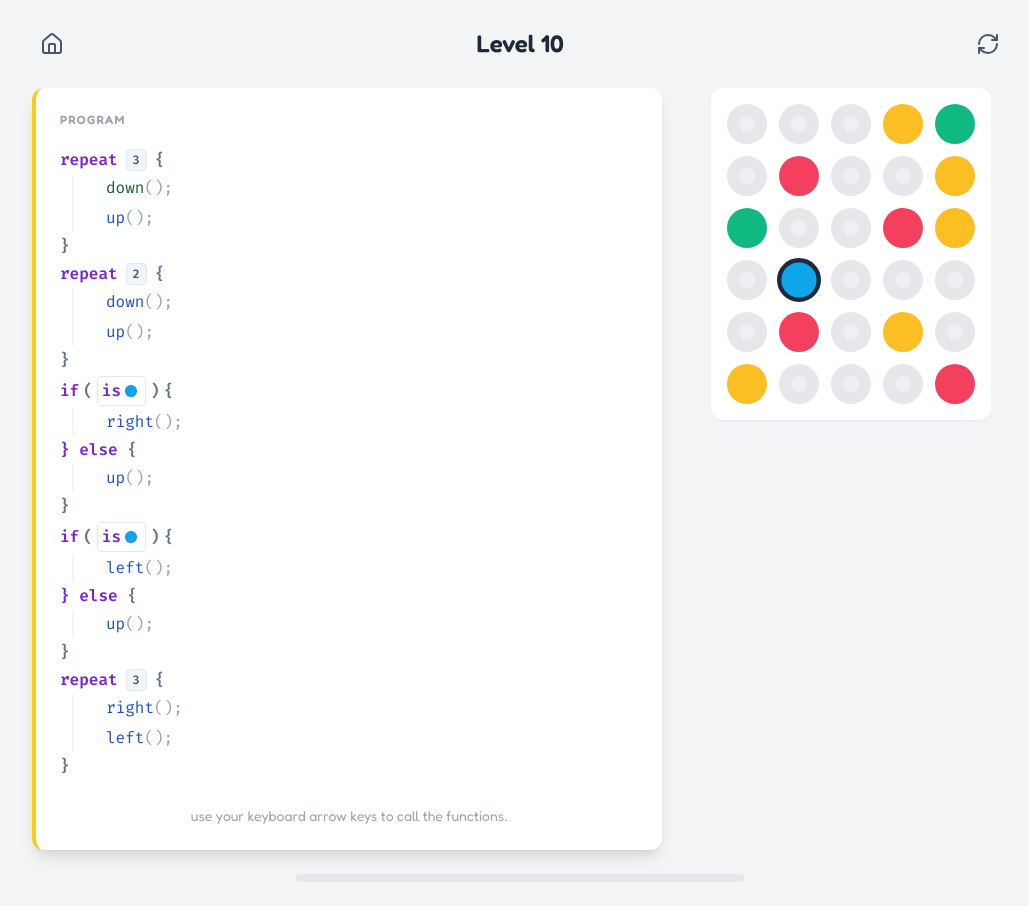
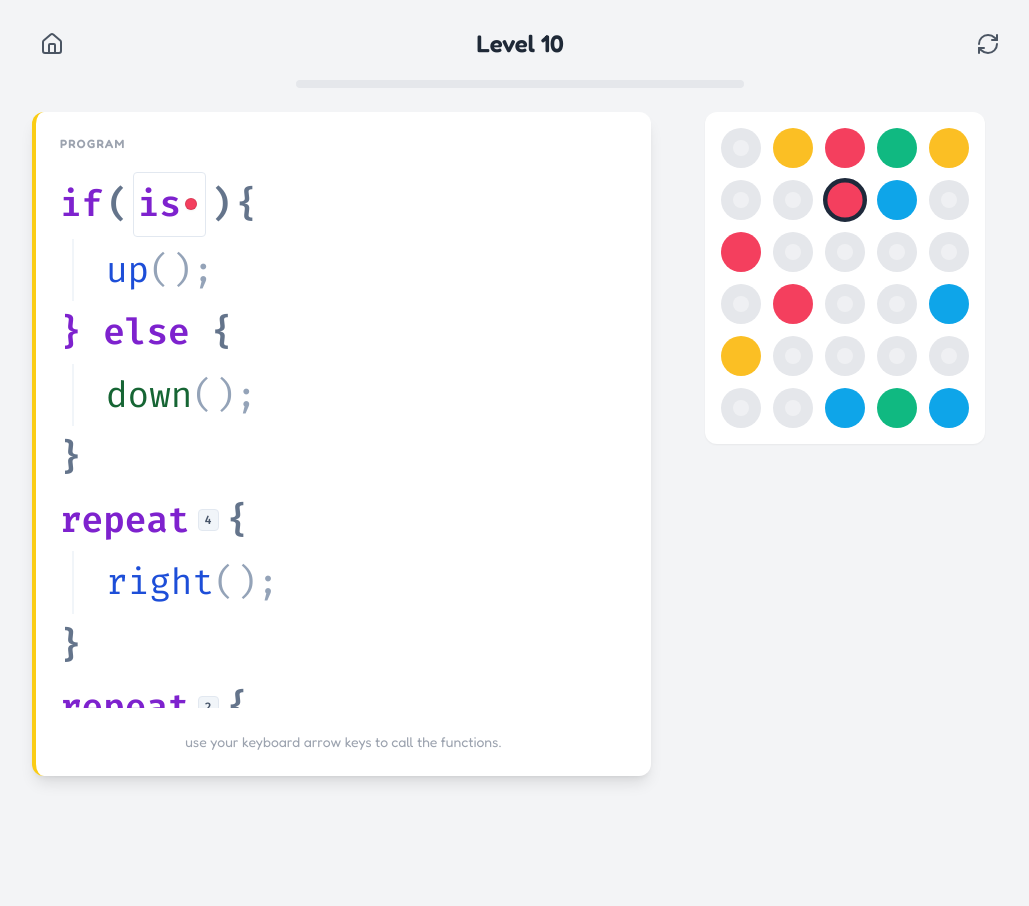
Before and after one commit to markdavidjamesbonner/compute_loop, a React (Vite) app: page / in a window 1280 px wide. Both pictures are taken after a click on the button "10". Shown: the whole page, without its empty margins (120-1149 px from the left). After the commit the page ends 800 px from the top, so only its background shows below. Built offline with nearby package versions, Linux system fonts and the light colour scheme.

Commit message:
left-side scrolling / colored circle fixes / unlocked levels / larger fonts for readability.

```diff
--- a/components/CodeDisplay.tsx
+++ b/components/CodeDisplay.tsx
@@ -25,7 +25,15 @@ export const CodeDisplay: React.FC<CodeDisplayProps> = ({ node, activeNodeId, de
 
   if (node.type === 'root') {
     return (
-      <div className="font-code text-sm sm:text-base leading-relaxed text-slate-700">
+    //   <div className="font-code text-sm sm:text-base leading-relaxed text-slate-700">
+    //     {node.children?.map(child => (
+    //       <CodeDisplay key={child.id} node={child} activeNodeId={activeNodeId} depth={0} />
+    //     ))}
+    //   </div>
+      <div
+        className="font-code text-xl leading-relaxed text-slate-900"
+        style={{ fontSize: '2.25rem' }}
+      >
         {node.children?.map(child => (
           <CodeDisplay key={child.id} node={child} activeNodeId={activeNodeId} depth={0} />
         ))}
@@ -36,6 +44,7 @@ export const CodeDisplay: React.FC<CodeDisplayProps> = ({ node, activeNodeId, de
   if (node.type === 'action') {
     return (
       <div
+        data-node-id={node.id}
         className={`
           relative my-0.5 px-2 py-0.5 rounded
           transition-all duration-200
--- a/components/GameView.tsx
+++ b/components/GameView.tsx
@@ -3,6 +3,14 @@ import { LevelData, CodeNode, GridColor } from "../types";
 import { Grid } from "./Grid";
 import { CodeDisplay } from "./CodeDisplay";
 import { ArrowLeft, RefreshCw, Home } from "lucide-react";
+
+// Wrap coordinates to create a toroidal grid (wraps around edges)
+const wrapPos = (x: number, y: number, cols: number, rows: number) => {
+  // Handle negative modulo correctly
+  const wrappedX = ((x % cols) + cols) % cols;
+  const wrappedY = ((y % rows) + rows) % rows;
+  return { x: wrappedX, y: wrappedY };
+};
 
 interface GameViewProps {
   level: LevelData;
@@ -18,6 +26,9 @@ export const GameView: React.FC<GameViewProps> = ({
   const [cursorPos, setCursorPos] = useState(level.startPos);
   const [stepIndex, setStepIndex] = useState(0); // Which step of the solution we are waiting for
   const [isError, setIsError] = useState(false);
+  const codeScrollRef = useRef<HTMLDivElement>(null);
+  const userScrollingRef = useRef(false);
+  const scrollTimeoutRef = useRef<NodeJS.Timeout | null>(null);
 
   // Focus ref to capture keyboard events if we wanted a specific div focus,
   // but window listener is better for game feel.
@@ -66,22 +77,13 @@ export const GameView: React.FC<GameViewProps> = ({
 
       if (conditionalParent && conditionalParent.conditionColor) {
         // This is a conditional step - verify the color condition
-        const cellKey = `${cursorPos.x},${cursorPos.y}`;
+        // Ensure cursor position is wrapped (should already be, but safety check)
+        const wrappedCursor = wrapPos(cursorPos.x, cursorPos.y, level.gridSize.cols, level.gridSize.rows);
+        const cellKey = `${wrappedCursor.x},${wrappedCursor.y}`;
         const cellColor = level.gridColors[cellKey] || GridColor.None;
         const conditionMet = cellColor === conditionalParent.conditionColor;
 
-        // Debug logging for blue color issue
-        if (conditionalParent.conditionColor === GridColor.Blue) {
-          console.log('Blue conditional check:', {
-            cellKey,
-            cellColor,
-            conditionColor: conditionalParent.conditionColor,
-            conditionMet,
-            gridColors: level.gridColors
-          });
-        }
-
-        // Determine which branch should be taken
+        // Determine which branch should be taken based on current cell color
         const trueBranchAction = conditionalParent.children?.[0];
         const falseBranchAction = conditionalParent.children?.[1];
 
@@ -93,12 +95,53 @@ export const GameView: React.FC<GameViewProps> = ({
           'right': 'ArrowRight'
         };
 
-        const expectedAction = conditionMet ? trueBranchAction : falseBranchAction;
-        const expectedDirection = expectedAction?.action ? ACTION_TO_DIRECTION[expectedAction.action] : null;
+        // Determine which branch the trace expects (based on which nodeId is in the trace)
+        const traceExpectedAction = conditionalParent.children?.find(
+          child => child.id === expectedStep.nodeId
+        );
+        const traceExpectedDirection = traceExpectedAction?.action
+          ? ACTION_TO_DIRECTION[traceExpectedAction.action]
+          : null;
 
-        if (expectedDirection && e.key === expectedDirection && e.key === expectedStep.key) {
-          // Correct Input - color condition matches and key is correct
-          setCursorPos({ x: expectedStep.expectedX, y: expectedStep.expectedY });
+        // Determine which branch should be taken based on current condition
+        const currentExpectedAction = conditionMet ? trueBranchAction : falseBranchAction;
+        const currentExpectedDirection = currentExpectedAction?.action
+          ? ACTION_TO_DIRECTION[currentExpectedAction.action]
+          : null;
+
+        // Verify that:
+        // 1. The pressed key matches what the current condition expects
+        // 2. The current condition evaluation matches what the trace expects (cell color matches trace assumption)
+        // 3. The pressed key matches the trace step key
+        const conditionMatchesTrace = traceExpectedAction?.id === currentExpectedAction?.id;
+        const keyMatchesCurrentCondition = e.key === currentExpectedDirection;
+        const keyMatchesTrace = e.key === expectedStep.key;
+
+        // Debug logging for conditional checks
+        if (conditionalParent.conditionColor === GridColor.Blue || conditionalParent.conditionColor === GridColor.Red) {
+          console.log('Conditional check:', {
+            cellKey,
+            cellColor,
+            conditionColor: conditionalParent.conditionColor,
+            conditionMet,
+            traceExpectedAction: traceExpectedAction?.action,
+            currentExpectedAction: currentExpectedAction?.action,
+            conditionMatchesTrace,
+            pressedKey: e.key,
+            currentExpectedDirection,
+            traceExpectedDirection,
+            expectedStepKey: expectedStep.key,
+            keyMatchesCurrentCondition,
+            keyMatchesTrace,
+            gridColors: level.gridColors
+          });
+        }
+
+        if (conditionMatchesTrace && keyMatchesCurrentCondition && keyMatchesTrace) {
+          // Correct Input - color condition matches trace expectation and key is correct
+          // Wrap coordinates to ensure they're in bounds (should already be wrapped, but safety check)
+          const wrapped = wrapPos(expectedStep.expectedX, expectedStep.expectedY, level.gridSize.cols, level.gridSize.rows);
+          setCursorPos(wrapped);
 
           const nextIndex = stepIndex + 1;
           setStepIndex(nextIndex);
@@ -110,7 +153,7 @@ export const GameView: React.FC<GameViewProps> = ({
             }, 300);
           }
         } else {
-          // Wrong Input - either color doesn't match or wrong key
+          // Wrong Input - either color doesn't match trace expectation or wrong key
           setIsError(true);
           setTimeout(() => {
             resetLevel();
@@ -120,7 +163,9 @@ export const GameView: React.FC<GameViewProps> = ({
         // Regular step (not a conditional)
         if (e.key === expectedStep.key) {
           // Correct Input
-          setCursorPos({ x: expectedStep.expectedX, y: expectedStep.expectedY });
+          // Wrap coordinates to ensure they're in bounds (should already be wrapped, but safety check)
+          const wrapped = wrapPos(expectedStep.expectedX, expectedStep.expectedY, level.gridSize.cols, level.gridSize.rows);
+          setCursorPos(wrapped);
 
           const nextIndex = stepIndex + 1;
           setStepIndex(nextIndex);
@@ -153,12 +198,60 @@ export const GameView: React.FC<GameViewProps> = ({
   // If we are waiting for step 0, we highlight trace[0].nodeId.
   const activeNodeId = level.solutionTrace[stepIndex]?.nodeId || null;
 
+  // Track manual scrolling to prevent auto-scroll interference
+  useEffect(() => {
+    const scrollContainer = codeScrollRef.current;
+    if (!scrollContainer) return;
+
+    const handleScroll = () => {
+      userScrollingRef.current = true;
+      // Clear any existing timeout
+      if (scrollTimeoutRef.current) {
+        clearTimeout(scrollTimeoutRef.current);
+      }
+      // Reset user scrolling flag after a delay
+      scrollTimeoutRef.current = setTimeout(() => {
+        userScrollingRef.current = false;
+      }, 1000);
+    };
+
+    scrollContainer.addEventListener('scroll', handleScroll);
+    return () => {
+      scrollContainer.removeEventListener('scroll', handleScroll);
+      if (scrollTimeoutRef.current) {
+        clearTimeout(scrollTimeoutRef.current);
+      }
+    };
+  }, []);
+
+  // Auto-scroll code panel to active node when stepIndex changes
+  // Only auto-scroll if user hasn't manually scrolled recently
+  useEffect(() => {
+    if (activeNodeId && codeScrollRef.current && !userScrollingRef.current) {
+      // Small delay to ensure DOM is updated
+      const timeoutId = setTimeout(() => {
+        if (!userScrollingRef.current && codeScrollRef.current) {
+          const activeElement = codeScrollRef.current.querySelector(`[data-node-id="${activeNodeId}"]`);
+          if (activeElement) {
+            // Scroll the active element into view with some padding
+            activeElement.scrollIntoView({
+              behavior: 'smooth',
+              block: 'center',
+              inline: 'nearest'
+            });
+          }
+        }
+      }, 100);
+      return () => clearTimeout(timeoutId);
+    }
+  }, [activeNodeId]);
+
   return (
-    <div className="flex flex-col min-h-screen max-w-5xl mx-auto p-4 md:p-6 gap-6 overflow-y-auto">
+    <div className="flex flex-col h-screen max-w-5xl mx-auto overflow-hidden">
 
-
-      {/* Header */}
-      <div className="flex items-center justify-between shrink-0">
+      {/* Header with Progress Bar */}
+      <div className="shrink-0 p-4 md:p-6 pb-2">
+        <div className="flex items-center justify-between mb-4">
           <button
             onClick={onExit}
             className="p-2 hover:bg-gray-200 rounded-full transition-colors"
@@ -175,18 +268,31 @@ export const GameView: React.FC<GameViewProps> = ({
             <RefreshCw className="w-6 h-6 text-gray-600" />
           </button>
         </div>
-
+        {/* Progress Bar */}
+        <div className="h-2 bg-gray-200 rounded-full overflow-hidden w-full max-w-md mx-auto">
+          <div
+            className="h-full bg-green-500 transition-all duration-300"
+            style={{
+              width: `${(stepIndex / level.solutionTrace.length) * 100}%`,
+            }}
+          ></div>
+        </div>
+      </div>
 
       {/* 🚨🚨🚨🚨🚨🚨🚨🚨🚨🚨 game area */}
       {/* 🚨🚨🚨🚨🚨🚨🚨🚨🚨🚨🚨🚨🚨🚨🚨🚨🚨🚨🚨🚨 */}
-      <div className="flex-1 flex flex-col md:flex-row gap-8 items-center md:items-start justify-center min-h-0">
+      <div className="flex-1 flex flex-col md:flex-row gap-8 items-start justify-start min-h-0 overflow-hidden px-4 md:px-6 pb-4 md:pb-6">
 
         {/* 🚨🚨🚨🚨🚨🚨🚨🚨🚨🚨 left: code panel */}
-        <div className="w-full md:w-2/3 bg-white rounded-xl shadow-lg p-6 overflow-y-auto border-l-4 border-yellow-400 min-h-[300px] max-h-full flex flex-col">
+        <div className="w-full md:w-2/3 bg-white rounded-xl shadow-lg p-6 border-l-4 border-yellow-400 flex flex-col overflow-hidden h-full">
           <div className="text-xs font-bold text-gray-400 uppercase tracking-widest mb-4 shrink-0">
             program
           </div>
-          <div className="flex-1 overflow-y-auto min-h-0">
+          <div
+            ref={codeScrollRef}
+            className="flex-1 overflow-y-auto min-h-0 scroll-smooth"
+            style={{ scrollBehavior: 'smooth' }}
+          >
             <CodeDisplay node={level.codeTree} activeNodeId={activeNodeId} />
           </div>
           <div className="mt-auto pt-6 text-sm text-gray-400 text-center shrink-0">
@@ -194,26 +300,14 @@ export const GameView: React.FC<GameViewProps> = ({
           </div>
         </div>
 
-        {/* 🚨🚨🚨🚨🚨🚨🚨🚨🚨🚨 right: grid */}
+        {/* 🚨🚨🚨🚨🚨🚨🚨🚨🚨🚨 right: grid - sticky */}
         {/* 🚨🚨🚨🚨🚨🚨🚨🚨🚨🚨🚨🚨🚨🚨🚨🚨🚨🚨🚨🚨 */}
-        <div className="w-full md:w-1/3 flex items-center justify-center">
+        <div className="w-full md:w-1/3 flex items-center justify-center shrink-0 sticky top-0 self-start">
           <Grid level={level} cursorPos={cursorPos} isError={isError} />
         </div>
 
       </div>
 
-
-      {/* Progress Bar */}
-      <div className="h-2 bg-gray-200 rounded-full overflow-hidden shrink-0 w-full max-w-md mx-auto">
-        <div
-          className="h-full bg-green-500 transition-all duration-300"
-          style={{
-            width: `${(stepIndex / level.solutionTrace.length) * 100}%`,
-          }}
-        ></div>
-      </div>
-
-
     </div>
   );
 };
--- a/services/levelGenerator.ts
+++ b/services/levelGenerator.ts
@@ -14,15 +14,31 @@ const ACTION_NAMES: Record<Direction, string> = {
 const COLS = 5;
 const ROWS = 6;
 
-const isValidPos = (x: number, y: number) => x >= 0 && x < COLS && y >= 0 && y < ROWS;
+// Wrap coordinates to create a toroidal grid (wraps around edges)
+const wrapPos = (x: number, y: number) => {
+  // Handle negative modulo correctly
+  const wrappedX = ((x % COLS) + COLS) % COLS;
+  const wrappedY = ((y % ROWS) + ROWS) % ROWS;
+  return { x: wrappedX, y: wrappedY };
+};
+
+const isValidPos = (x: number, y: number) => {
+  // With wrapping, all positions are valid after wrapping
+  const wrapped = wrapPos(x, y);
+  return wrapped.x >= 0 && wrapped.x < COLS && wrapped.y >= 0 && wrapped.y < ROWS;
+};
 
 const movePos = (x: number, y: number, dir: Direction) => {
+  let newX = x;
+  let newY = y;
   switch (dir) {
-    case 'ArrowUp': return { x, y: y - 1 };
-    case 'ArrowDown': return { x, y: y + 1 };
-    case 'ArrowLeft': return { x: x - 1, y };
-    case 'ArrowRight': return { x: x + 1, y };
+    case 'ArrowUp': newY = y - 1; break;
+    case 'ArrowDown': newY = y + 1; break;
+    case 'ArrowLeft': newX = x - 1; break;
+    case 'ArrowRight': newX = x + 1; break;
   }
+  // Wrap the coordinates
+  return wrapPos(newX, newY);
 };
 
 interface SimulationState {
@@ -33,12 +49,12 @@ interface SimulationState {
 }
 
 // Helper: Check if a sequence of moves is valid starting from (x,y)
+// With wrapping, all paths are valid, so this always returns true
 const checkPath = (x: number, y: number, moves: Direction[]): { valid: boolean; finalX: number; finalY: number } => {
   let cx = x;
   let cy = y;
   for (const move of moves) {
     const next = movePos(cx, cy, move);
-    if (!isValidPos(next.x, next.y)) return { valid: false, finalX: cx, finalY: cy };
     cx = next.x;
     cy = next.y;
   }
@@ -107,21 +123,13 @@ export const generateLevel = (levelIndex: number): LevelData => {
             let cx = simState.x; // temp vars for generation only
             let cy = simState.y;
 
-            // Note: We don't check validity deep here, we check validity of the *Repeated* sequence below
-            // But we should pick valid single moves to increase success rate
-            let tempSeqValid = true;
+            // With wrapping, all moves are valid, so we can pick any direction
             for(let b=0; b<bodyLength; b++) {
-                 const possible = DIRECTIONS.filter(d => {
-                     const n = movePos(cx, cy, d);
-                     return isValidPos(n.x, n.y);
-                 });
-                 if(possible.length === 0) { tempSeqValid = false; break; }
-                 const m = possible[Math.floor(Math.random() * possible.length)];
+                 const m = DIRECTIONS[Math.floor(Math.random() * DIRECTIONS.length)];
                  candidateSeq.push(m);
                  const n = movePos(cx, cy, m);
                  cx = n.x; cy = n.y;
             }
-            if(!tempSeqValid) continue;
 
             // Now check if repeating this candidate sequence `loopCount` times is valid
             // We must reset to actual simState start for the check
@@ -176,11 +184,8 @@ export const generateLevel = (levelIndex: number): LevelData => {
         // if (Blue) { A } else { B }
         // We force the condition to be true (or false) by painting the grid
 
-        // Find two valid distinct moves if possible
-        const validMoves = DIRECTIONS.filter(d => isValidPos(movePos(simState.x, simState.y, d).x, movePos(simState.x, simState.y, d).y));
-
-        if (validMoves.length >= 1) {
-            const chosenMove = validMoves[Math.floor(Math.random() * validMoves.length)];
+        // With wrapping, all moves are valid, so we can use any direction
+        const chosenMove = DIRECTIONS[Math.floor(Math.random() * DIRECTIONS.length)];
         // Pick a different move for the 'else' branch if possible, otherwise just a random one (gameplay wise it doesn't matter if we don't take it, but visually better if distinct)
         const otherMove = DIRECTIONS.find(d => d !== chosenMove) || DIRECTIONS[0];
 
@@ -230,17 +235,10 @@ export const generateLevel = (levelIndex: number): LevelData => {
         stepsGenerated++;
         continue;
     }
-    }
 
     // --- FALLBACK: SINGLE MOVE ---
-    const validMoves = DIRECTIONS.filter(d => {
-        const n = movePos(simState.x, simState.y, d);
-        return isValidPos(n.x, n.y);
-    });
-
-    if (validMoves.length === 0) break; // Trapped
-
-    const move = validMoves[Math.floor(Math.random() * validMoves.length)];
+    // With wrapping, all moves are valid, so we can use any direction
+    const move = DIRECTIONS[Math.floor(Math.random() * DIRECTIONS.length)];
     const actionNode: CodeNode = {
         id: generateId(),
         type: 'action',
@@ -259,7 +257,7 @@ export const generateLevel = (levelIndex: number): LevelData => {
     stepsGenerated++;
   }
 
-  // Update trace coordinates
+  // Update trace coordinates (already wrapped by movePos)
   let currX = startX;
   let currY = startY;
   for (const step of simState.trace) {
```
Lines whose indentation alone changed are shown as unchanged.
